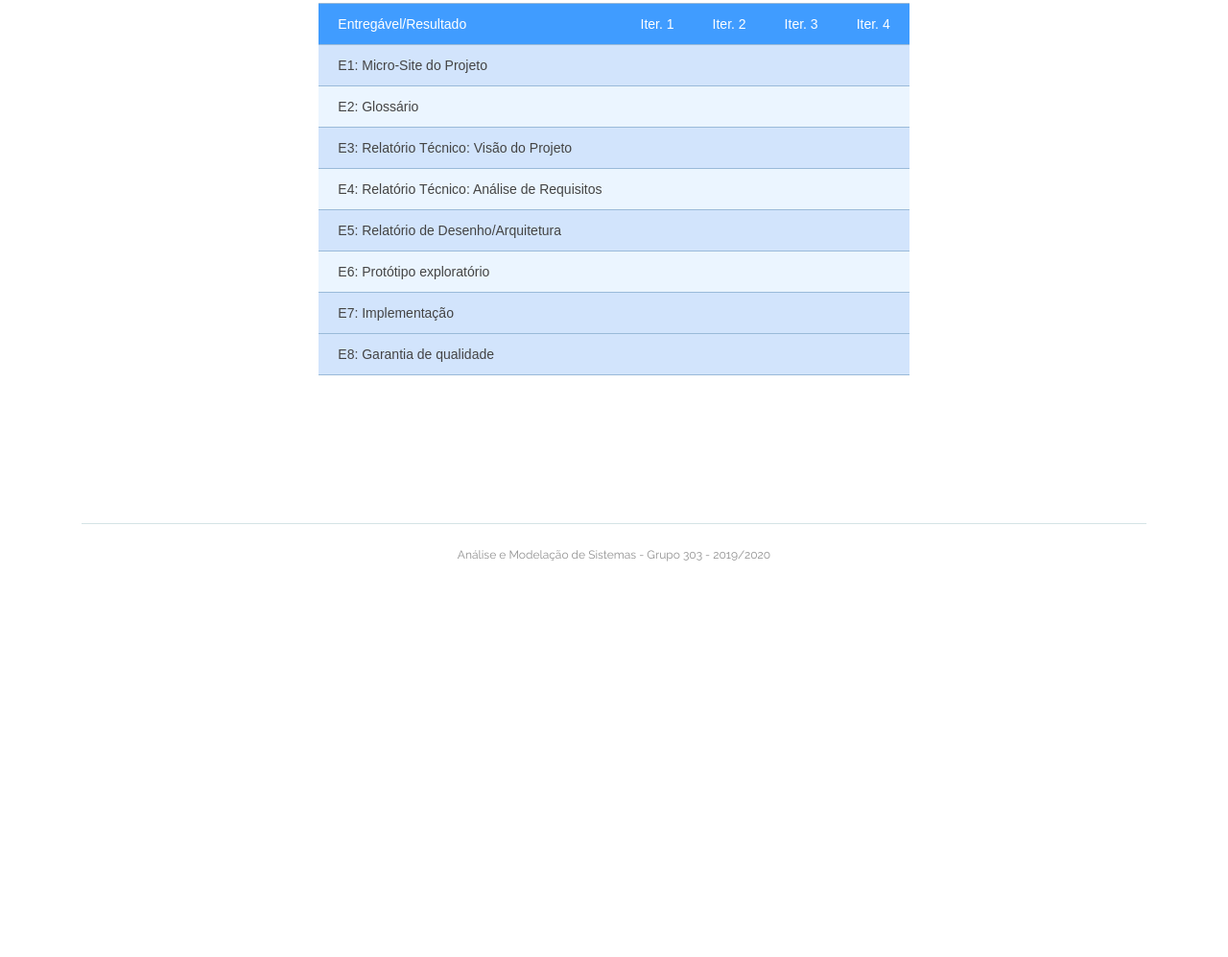
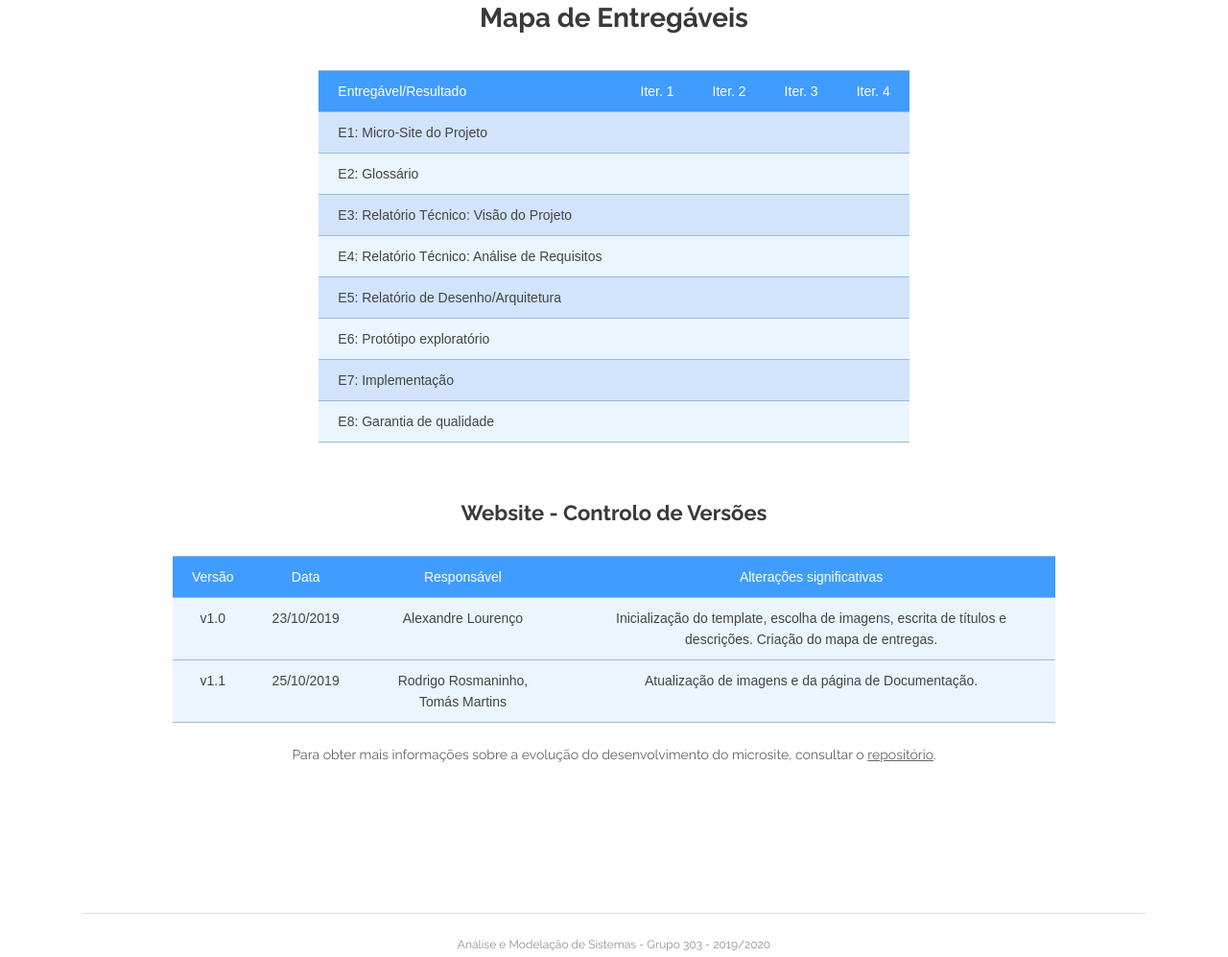
Before and after one commit to AMS19-303/ams19-303.github.io, a plain HTML site: page documentation.html in a window 1280 px wide. Shown: the part 457-1454 px from the top of the page at 96% size. Before the commit the page ends 1067 px from the top, so only its background shows below. Drawn offline with Linux system fonts and the light colour scheme.

Commit message:
Add new team images, continue work on documentation page

```diff
--- a/documentation.html
+++ b/documentation.html
@@ -5,23 +5,25 @@
     <meta name="viewport" content="width=device-width, initial-scale=1, shrink-to-fit=no">
 
     <!-- SEO Meta Tags -->
-    <meta name="description" content="Create a stylish landing page for your business startup and get leads for the offered services with this free HTML landing page template.">
+    <meta name="description"
+          content="Create a stylish landing page for your business startup and get leads for the offered services with this free HTML landing page template.">
     <meta name="author" content="Inovatik">
 
     <!-- OG Meta Tags to improve the way the post looks when you share the page on LinkedIn, Facebook, Google+ -->
-	<meta property="og:site_name" content="" /> <!-- website name -->
-	<meta property="og:site" content="" /> <!-- website link -->
+    <meta property="og:site_name" content=""/> <!-- website name -->
+    <meta property="og:site" content=""/> <!-- website link -->
     <meta property="og:title" content=""/> <!-- title shown in the actual shared post -->
-	<meta property="og:description" content="" /> <!-- description shown in the actual shared post -->
-	<meta property="og:image" content="" /> <!-- image link, make sure it's jpg -->
-	<meta property="og:url" content="" /> <!-- where do you want your post to link to -->
-	<meta property="og:type" content="article" />
+    <meta property="og:description" content=""/> <!-- description shown in the actual shared post -->
+    <meta property="og:image" content=""/> <!-- image link, make sure it's jpg -->
+    <meta property="og:url" content=""/> <!-- where do you want your post to link to -->
+    <meta property="og:type" content="article"/>
 
     <!-- Website Title -->
     <title>CityConnect</title>
 
     <!-- Styles -->
-    <link href="https://fonts.googleapis.com/css?family=Raleway:400,400i,600,700,700i&amp;subset=latin-ext" rel="stylesheet">
+    <link href="https://fonts.googleapis.com/css?family=Raleway:400,400i,600,700,700i&amp;subset=latin-ext"
+          rel="stylesheet">
     <link href="css/bootstrap.css" rel="stylesheet">
     <link href="css/fontawesome-all.css" rel="stylesheet">
     <link href="css/swiper.css" rel="stylesheet">
@@ -50,7 +52,8 @@
     <!-- <a class="navbar-brand logo-text page-scroll" href="index.html">Evolo</a> -->
 
     <!-- Image Logo -->
-    <a class="navbar-brand logo-image" href="index.html"><img src="images/cityconnect.png" style="padding-left:15px;width: 230px;height: 40px"></a>
+    <a class="navbar-brand logo-image" href="index.html"><img src="images/cityconnect.png"
+                                                              style="padding-left:15px;width: 230px;height: 40px"></a>
 
     <!-- Mobile Menu Toggle Button -->
     <button class="navbar-toggler" type="button" data-toggle="collapse" data-target="#navbarsExampleDefault"
@@ -106,13 +109,66 @@
     <div class="container">
         <div class="row">
             <div class="col-lg-10 offset-lg-1">
+
+                <style type="text/css">
+                    h3, h4 {
+                        text-align: center;
+                    }
+                </style>
+
+                <h3>Mapa de Entregáveis</h3>
+                <br>
                 <div class="text-container">
                     <style type="text/css">
-                            .tg  {border-collapse:collapse;border-spacing:0;border-color:#9ABAD9;}
-                            .tg td{font-family:Arial, sans-serif;font-size:14px;padding:10px 20px;border-style:solid;border-width:0px;overflow:hidden;word-break:normal;border-top-width:1px;border-bottom-width:1px;border-color:#9ABAD9;color:#444;background-color:#EBF5FF;}
-                            .tg th{font-family:Arial, sans-serif;font-size:14px;font-weight:normal;padding:10px 20px;border-style:solid;border-width:0px;overflow:hidden;word-break:normal;border-top-width:1px;border-bottom-width:1px;border-color:#9ABAD9;color:#fff;background-color:#409cff;}
-                            .tg .tg-c3ow{border-color:inherit;text-align:center;vertical-align:top}
-                            .tg .tg-svo0{background-color:#D2E4FC;border-color:inherit;text-align:center;vertical-align:top}
+                        .tg {
+                            border-collapse: collapse;
+                            border-spacing: 0;
+                            border-color: #9ABAD9;
+                        }
+
+                        .tg td {
+                            font-family: Arial, sans-serif;
+                            font-size: 14px;
+                            padding: 10px 20px;
+                            border-style: solid;
+                            border-width: 0px;
+                            overflow: hidden;
+                            word-break: normal;
+                            border-top-width: 1px;
+                            border-bottom-width: 1px;
+                            border-color: #9ABAD9;
+                            color: #444;
+                            background-color: #EBF5FF;
+                        }
+
+                        .tg th {
+                            font-family: Arial, sans-serif;
+                            font-size: 14px;
+                            font-weight: normal;
+                            padding: 10px 20px;
+                            border-style: solid;
+                            border-width: 0px;
+                            overflow: hidden;
+                            word-break: normal;
+                            border-top-width: 1px;
+                            border-bottom-width: 1px;
+                            border-color: #9ABAD9;
+                            color: #fff;
+                            background-color: #409cff;
+                        }
+
+                        .tg .tg-c3ow {
+                            border-color: inherit;
+                            text-align: center;
+                            vertical-align: top
+                        }
+
+                        .tg .tg-svo0 {
+                            background-color: #D2E4FC;
+                            border-color: inherit;
+                            text-align: center;
+                            vertical-align: top
+                        }
                     </style>
                     <table class="tg" align="center">
                         <tr>
@@ -144,7 +200,8 @@
                             <td class="tg-svo0"></td>
                         </tr>
                         <tr>
-                                <td style="text-align: left" class="tg-c3ow">E4: Relatório Técnico: Análise de Requisitos</td>
+                            <td style="text-align: left" class="tg-c3ow">E4: Relatório Técnico: Análise de Requisitos
+                            </td>
                             <td class="tg-c3ow"></td>
                             <td class="tg-c3ow"></td>
                             <td class="tg-c3ow"></td>
@@ -172,13 +229,93 @@
                             <td class="tg-svo0"></td>
                         </tr>
                         <tr>
-                                <td style="text-align: left" class="tg-svo0">E8: Garantia de qualidade</td>
-                                <td class="tg-svo0"></td>
-                                <td class="tg-svo0"></td>
-                                <td class="tg-svo0"></td>
-                                <td class="tg-svo0"></td>
+                            <td style="text-align: left" class="tg-c3ow">E8: Garantia de qualidade</td>
+                            <td class="tg-c3ow"></td>
+                            <td class="tg-c3ow"></td>
+                            <td class="tg-c3ow"></td>
+                            <td class="tg-c3ow"></td>
                         </tr>
                     </table>
+                </div> <!-- end of text-container -->
+
+
+                <h4>Website - Controlo de Versões</h4>
+                <br>
+                <div class="text-container">
+                    <style type="text/css">
+                        .tg {
+                            border-collapse: collapse;
+                            border-spacing: 0;
+                            border-color: #9ABAD9;
+                        }
+
+                        .tg td {
+                            font-family: Arial, sans-serif;
+                            font-size: 14px;
+                            padding: 10px 20px;
+                            border-style: solid;
+                            border-width: 0px;
+                            overflow: hidden;
+                            word-break: normal;
+                            border-top-width: 1px;
+                            border-bottom-width: 1px;
+                            border-color: #9ABAD9;
+                            color: #444;
+                            background-color: #EBF5FF;
+                        }
+
+                        .tg th {
+                            font-family: Arial, sans-serif;
+                            font-size: 14px;
+                            font-weight: normal;
+                            padding: 10px 20px;
+                            border-style: solid;
+                            border-width: 0px;
+                            overflow: hidden;
+                            word-break: normal;
+                            border-top-width: 1px;
+                            border-bottom-width: 1px;
+                            border-color: #9ABAD9;
+                            color: #fff;
+                            background-color: #409cff;
+                        }
+
+                        .tg .tg-c3ow {
+                            border-color: inherit;
+                            text-align: center;
+                            vertical-align: top
+                        }
+
+                        .tg .tg-svo0 {
+                            background-color: #D2E4FC;
+                            border-color: inherit;
+                            text-align: center;
+                            vertical-align: top
+                        }
+                    </style>
+                    <table class="tg" align="center">
+                        <tr>
+                            <th style="text-align: left" class="tg-c3ow">Versão</th>
+                            <th class="tg-c3ow">Data</th>
+                            <th class="tg-c3ow">Responsável</th>
+                            <th class="tg-c3ow">Alterações significativas</th>
+                        </tr>
+                        <tr>
+                            <td class="tg-c3ow">v1.0</td>
+                            <td class="tg-c3ow">23/10/2019</td>
+                            <td class="tg-c3ow">Alexandre Lourenço</td>
+                            <td class="tg-c3ow">Inicialização do template, escolha de imagens, escrita de títulos e descrições. Criação do mapa de entregas.</td>
+                        </tr>
+                        <tr>
+                            <td class="tg-c3ow">v1.1</td>
+                            <td class="tg-c3ow">25/10/2019</td>
+                            <td class="tg-c3ow">Rodrigo Rosmaninho, Tomás Martins</td>
+                            <td class="tg-c3ow">Atualização de imagens e da página de Documentação.</td>
+                        </tr>
+                    </table>
+
+                    <br>
+                    <p style="text-align: center">Para obter mais informações sobre a evolução do desenvolvimento do microsite, consultar o <a href="https://github.com/AMS19-303/ams19-303.github.io">repositório</a>.</p>
                 </div> <!-- end of text-container -->
             </div>
         </div> <!-- end of row -->
```
Also changed, not shown: index.html (+25 -18 lines), images/team/88802.jpg (added), images/team/89286.jpg (added), 1 other file. Lines whose indentation alone changed are shown as unchanged.
